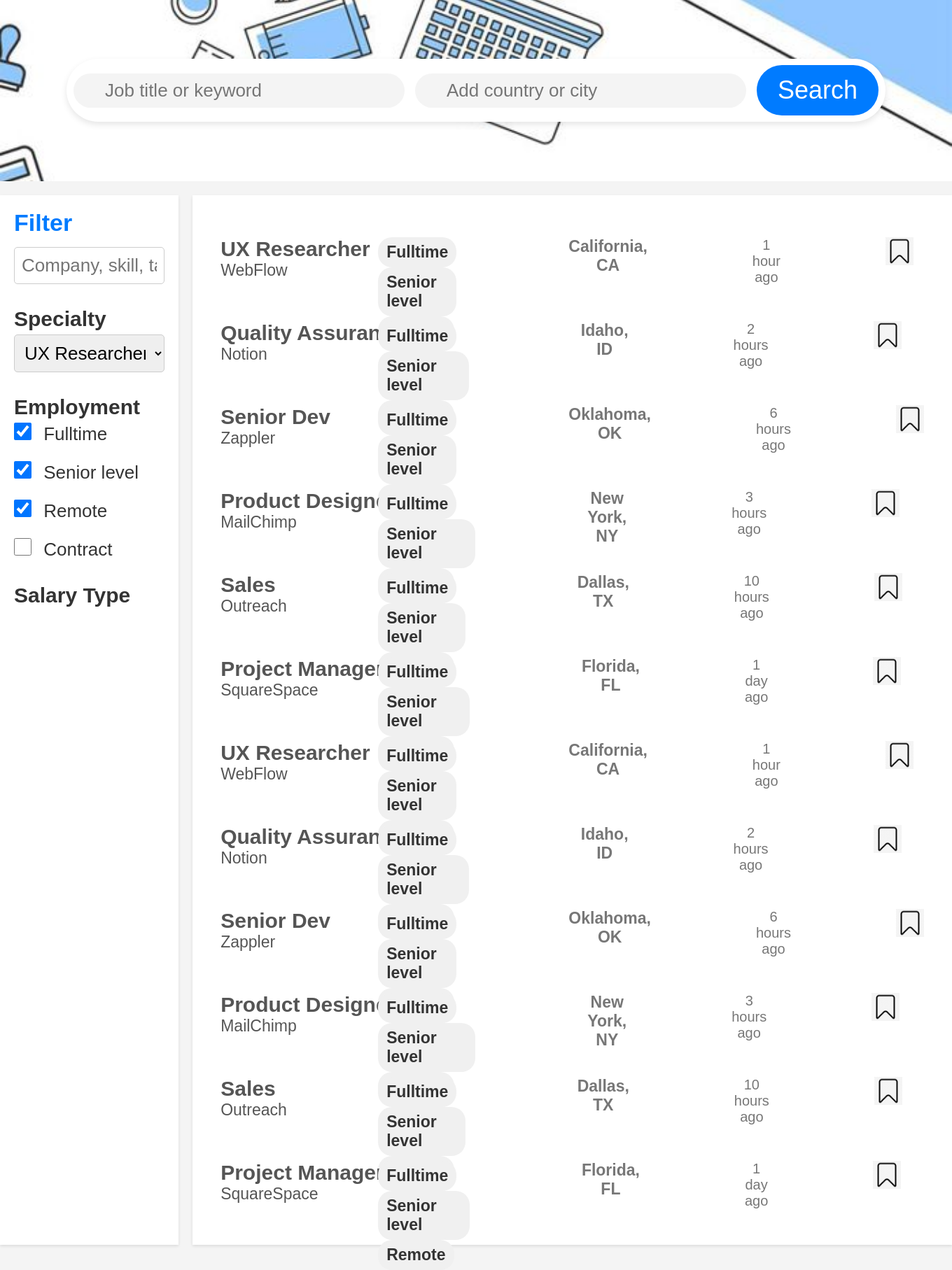
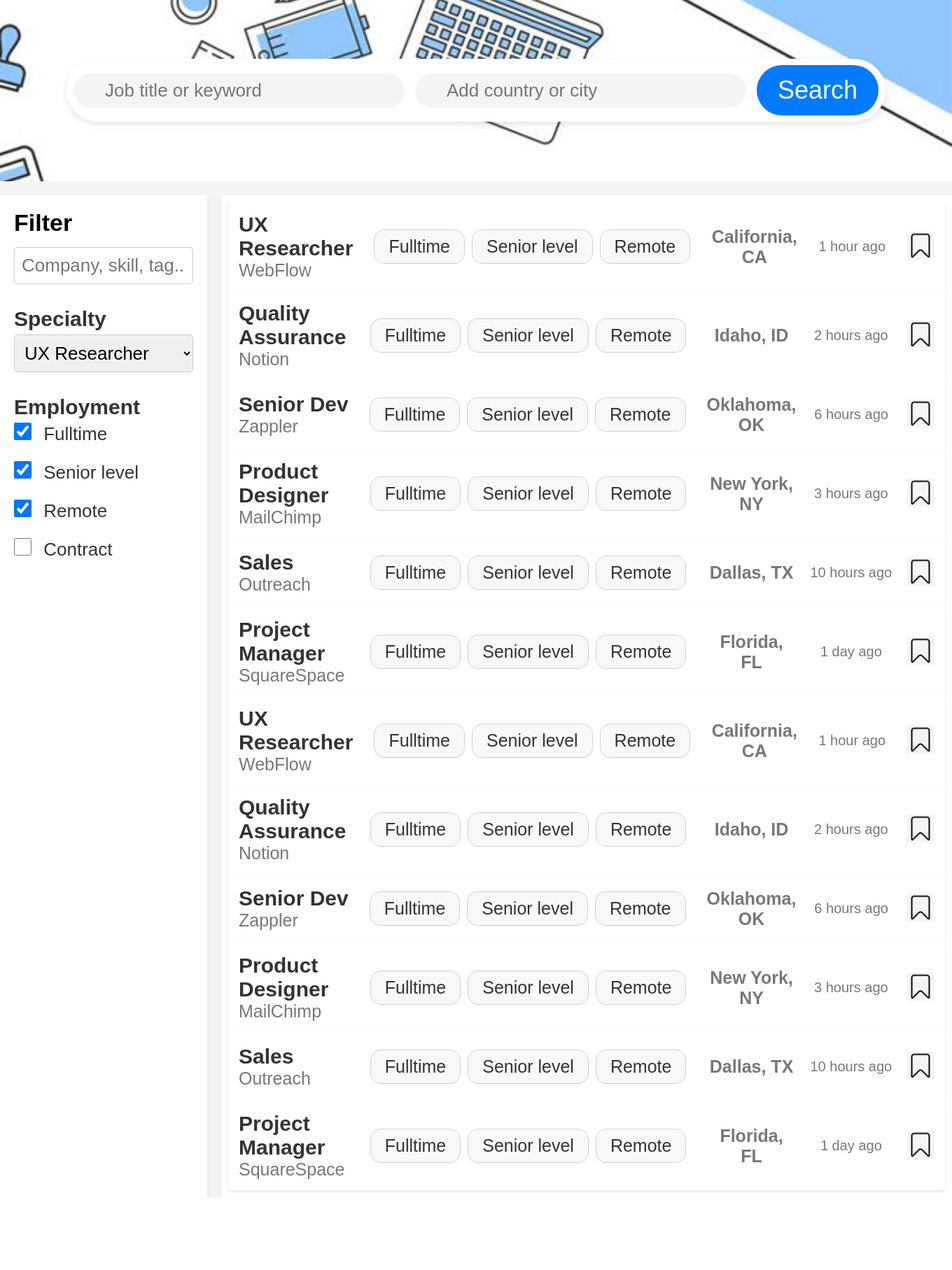
Before and after one commit to saipranav-thota/Job-listing, a Python web app: template templates/dash.html in a window 1360 px wide. Shown: the part 135-1950 px from the top of the page at 70% size. After the commit the page ends 1846 px from the top, so only its background shows below. Run offline with Jinja, Linux system fonts and the light colour scheme; the template is opened without the code that fills it, so the values that code supplies are empty.

Commit message:
dash-fin-align

```diff
--- a/templates/dash.html
+++ b/templates/dash.html
@@ -9,7 +9,7 @@
  <body>
      <header>
          <div class="logo">
-            <img src="static\logo.png" alt="Logo">
+             <img src="static/logo.png" alt="Logo">
          </div>
          <nav>
              <ul>
@@ -22,12 +22,11 @@
          <div class="user-profile">
              <span class="username">SNS</span>
              <span class="role">Life Coach</span>
-            <img src="static\profile.jpg" alt="Profile Picture">
+             <img src="static/profile.jpg" alt="Profile Picture">
          </div>
      </header>
 
      <section class="search-section">
-
          <div class="search-container">
              <div class="search-bar">
                  <div class="search-input">
@@ -42,6 +41,7 @@
              </div>
          </div>
      </section>
+
      <div class="content-container">
          <section class="filters-section">
              <div class="filters">
@@ -65,15 +65,12 @@
                      <label><input type="checkbox" checked> Remote</label><br>
                      <label><input type="checkbox"> Contract</label>
                  </div><br>
-                <div class="salary-type">
-                    <h4>Salary Type</h4>
-                </div>
              </div>
          </section>
 
          <section class="job-listings" id="jobListings"></section>
+     </div>
+
      <script src="scripts/script.js"></script>
-        </section>
-    </div>
  </body>
  </html>
--- a/templates/scripts/script.js
+++ b/templates/scripts/script.js
@@ -1,3 +1,4 @@
+
 document.addEventListener('DOMContentLoaded', function() {
     fetch("data/jobs.json")
         .then(response => response.json())
@@ -9,29 +10,27 @@ document.addEventListener('DOMContentLoaded', function() {
                 jobElement.className = 'job';
 
                 jobElement.innerHTML = `
-                    <div class="job-details">
-                        <div class="job-details-pos">
+                    <div class='compay-details'>
                         <div class="position">
                             <p>${job.position}</p>
                         </div>
-                            <div class="job-company">
+                        <div class="company">
                             <p>${job.company}</p>
                         </div>
                     </div>
                     <div class="job-details-details">
                         ${job.details.map(detail => `<span>${detail}</span>`).join('')}
                     </div>
-                        <div class="job-details-location">
+                    <div class="location">
                         <p>${job.location}</p>
                     </div>
-                        <div class="job-timing">
+                    <div class="time">
                         <p>${job.time}</p>
                     </div>
                     <div class="bookmark-container">
                         <button class="bookmark">
-                                <img src="static/bookmark-outline-icon.png" alt="Bookmark" class="bookmark-icon" id="bookmarkIcon">
+                            <img src="static/bookmark-outline-icon.png" alt="Bookmark" class="bookmark-icon">
                         </button>
-                        </div>
                     </div>
                 `;
 
--- a/templates/static/styles/dash.css
+++ b/templates/static/styles/dash.css
@@ -134,7 +134,7 @@ nav ul li a {
 }
 
 .filters-section {
-    flex: 3;
+    flex: 2;
     background-color: #fff;
     padding: 20px;
     box-shadow: 0px 2px 4px rgba(0, 0, 0, 0.1);
@@ -144,7 +144,7 @@ nav ul li a {
     font-size: 34px;
     margin-bottom: 15px;
     font-weight: bold;
-    color: #007BFF;
+    color: #000000;
 }
 
 .filters input[type="text"] {
@@ -198,99 +198,86 @@ nav ul li a {
 }
 
 .job-listings {
-    flex: 7;
+    flex: 8;
     background-color: #fff;
-    padding: 20px;
+    padding: 10px;
     box-shadow: 0px 2px 4px rgba(0, 0, 0, 0.1);
 }
 
 .job {
-    display: flex;
-    flex-direction: row;
-    flex-wrap: nowrap;
-    margin: 20px;
-    align-items: baseline;
-    height: 100px;
+    display: grid;
+    grid-template-columns: 1fr 1.2fr 0.8fr 0.75fr auto;
+    align-items: center;
+    gap: 20px;
+    padding: 15px;
+    background-color: #fff;
+    box-shadow: 0px 2px 4px rgba(0, 0, 0, 0.1);
+    transition: background-color 0.3s ease;
 }
 
-.job-details {
-    display: grid;
-    grid-template-columns: 3fr 4fr 1.5fr 1.5fr 1fr;
-    align-items: start;
-    margin-bottom: 10px;
-    margin-top: 10px;
-    padding-top: 10px;
+.job:hover {
+    background-color: #f4f8ff;
 }
 
-.job-details:hover {
-    background-color: #f9f7f7;
+.job p {
+    margin: 0;
+    color: #555;
+    font-size: 20px;
 }
 
-.job-company p {
-    font-size: 23px !important;
+.job .position p {
+    font-size: 30px;
+    font-weight: bold;
+    color: #333;
 }
 
-.job-details-pos {
-    margin-right: 25px;
-    white-space: nowrap !important;
-    text-overflow: ellipsis;
-    width: 200px;
+.job .company p {
+    font-size: 25px;
+    color: #777;
 }
 
 .job-details-details {
-    margin-right: 150px;
+    display: flex;
+    justify-content: left;
+    align-items: center;
+    gap: 10px;
+    padding: 10px;
+    white-space: nowrap;
+    width: 100%;
 }
 
-.job-details-location {
-    margin-right: 150px;
+.job-details-details span {
+    background-color: #f9f8f8;
+    padding: 9px 20px;
+    border-radius: 15px;
+    border: 1px solid #d0d0d0;
+    font-size: 25px;
+    flex-shrink: 0;
+    text-align: center;
+    font-weight: 100px;
 }
 
-.job-timing {
-    flex: 1;
-    vertical-align: middle;
-    margin-right: 150px;
+.job:hover .job-details-details span {
+    background-color: #fafafa;
 }
 
-.job-timing p {
+.job .location  p{
+    font-size: 25px;
+    color: #777;
     text-align: center;
-    font-size: 20px !important;
+    font-weight: bold;
 }
 
-.job-details-location p {
-    font-weight: 600;
+.job .time p {
+    font-size: 20px;
+    color: #777;
     text-align: center;
-    font-size: 23px !important;
-}
-
-.position p {
-    font-weight: bolder;
-    font-size: 30px !important;
-}
-
-.job-details p {
-    margin: 0;
-    color: #555;
-    font-size: 34px;
-}
-
-.job-details span {
-    font-weight: 550;
-    display: inline-block;
-    background-color: #F0F0F0;
-    padding: 8px 12px;
-    border-radius: 20px;
-    margin-right: 10px;
-    font-size: 23px !important;
-}
-
-.job-details-location p,
-.job-timing p {
-    font-size: 34px;
-    color: #777;
 }
 
 .bookmark-container {
     display: flex;
+    justify-content: center;
+    align-items: right;
 }
 
 .bookmark {
@@ -300,13 +287,12 @@ nav ul li a {
     outline: none;
 }
 
-.bookmark-icon {
+.bookmark img {
     width: 40px;
     height: 40px;
     transition: opacity 0.3s ease;
-    align-items: center;
 }
 
-.bookmark-icon.bookmarked {
-    content: url('bookmark-filled-icon.png');
+.bookmark img.bookmarked {
+    content: url('static/bookmark-filled-icon.png');
 }
```
Lines whose indentation alone changed are shown as unchanged.
